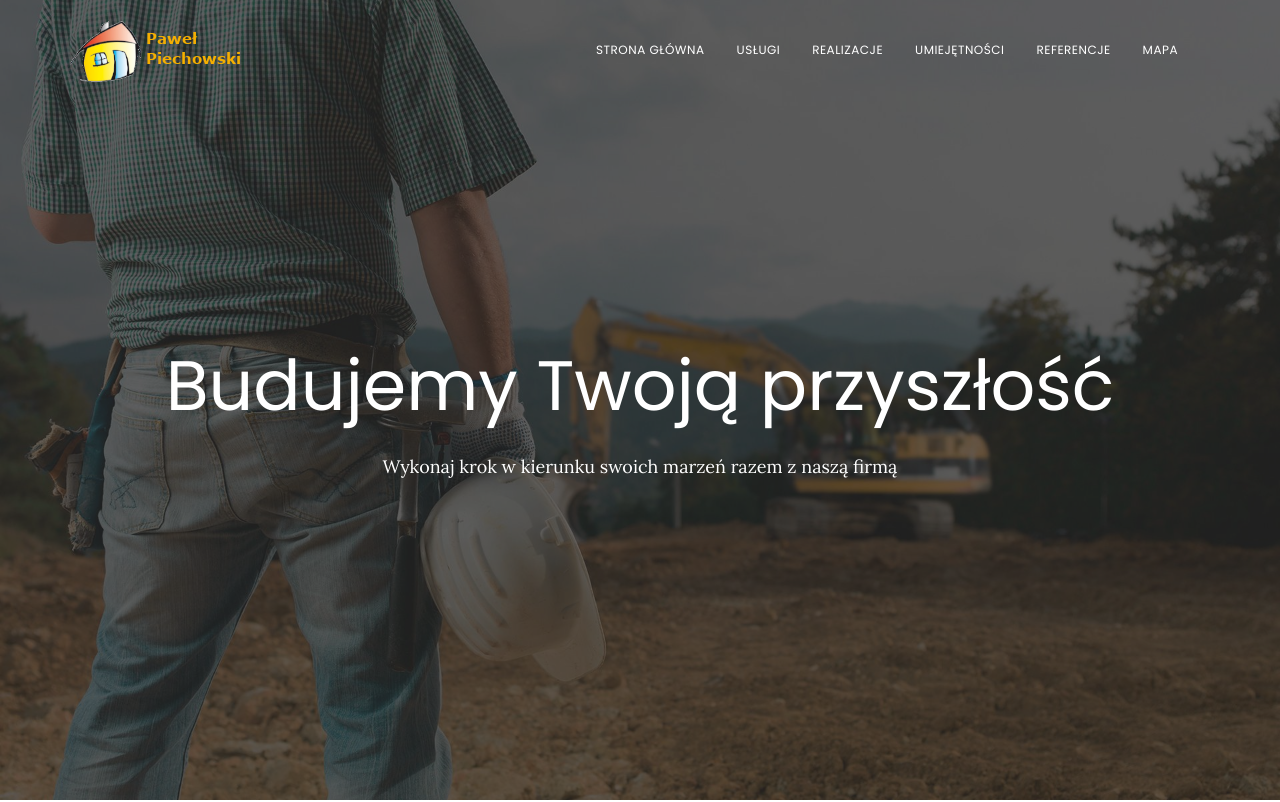
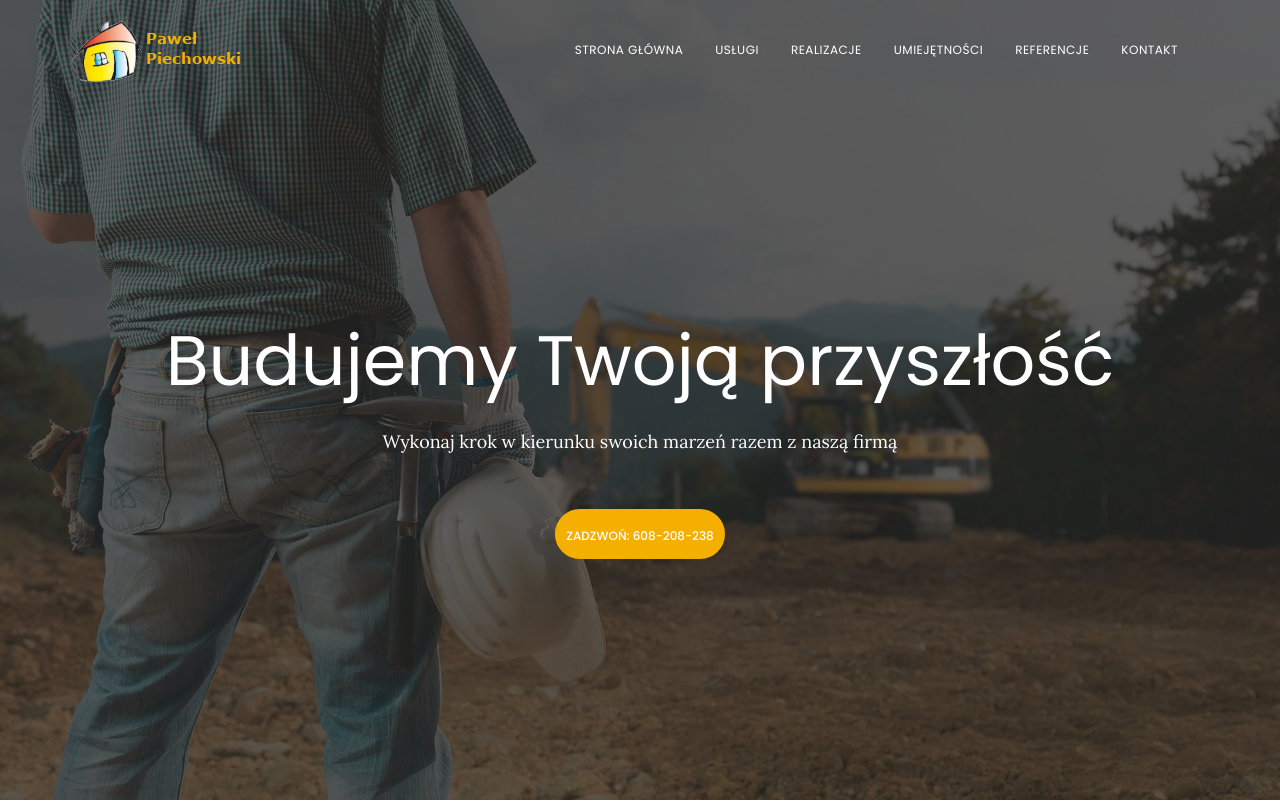
Before and after one commit to ziouosan/piechowski, a website: page dist/index.html in a window 1280 px wide. Shown: the top 802 px of the page. Drawn offline with Linux system fonts and the light colour scheme; some packages are replaced by stand-ins of ours.

Commit message:
Button with tel number added

```diff
--- a/dist/index.html
+++ b/dist/index.html
@@ -74,7 +74,7 @@
                             </li>
                             <li><a data-scroll="scrollTo" href="#testimonials">Referencje</a>
                             </li>
-                            <li><a data-scroll="scrollTo" href="#map">Mapa</a>
+                            <li><a data-scroll="scrollTo" href="#map">Kontakt</a>
                             </li>
                         </ul>
                     </div>
@@ -96,7 +96,7 @@
                             <div class="hero--content">
                                 <h1 class="hero--headline">Budujemy Twoją przyszłość</h1>
                                 <p class="hero--bio">Wykonaj krok w kierunku swoich marzeń razem z naszą firmą</p>
-                                <!-- <a href="#" class="btn btn--primary btn--rounded">Get A Quote</a> -->
+                                <a href="tel:608208238" class="btn btn--primary btn--rounded">Zadzwoń: 608-208-238</a>
                             </div>
                         </div>
                         <!-- .col-md-10 end -->
```
